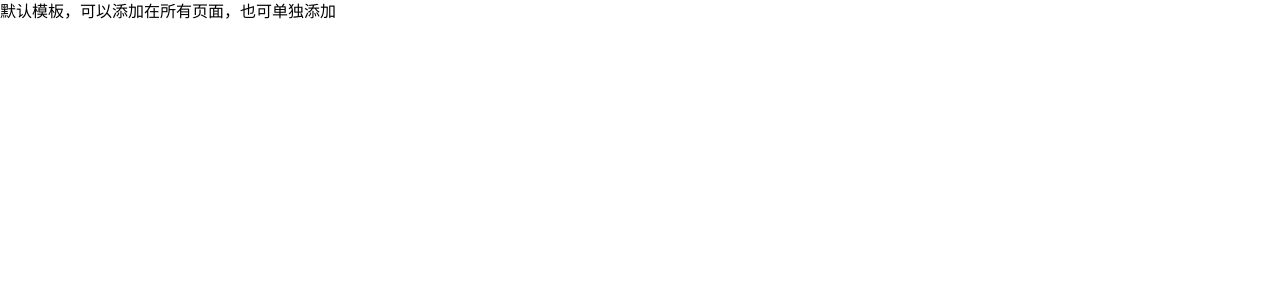
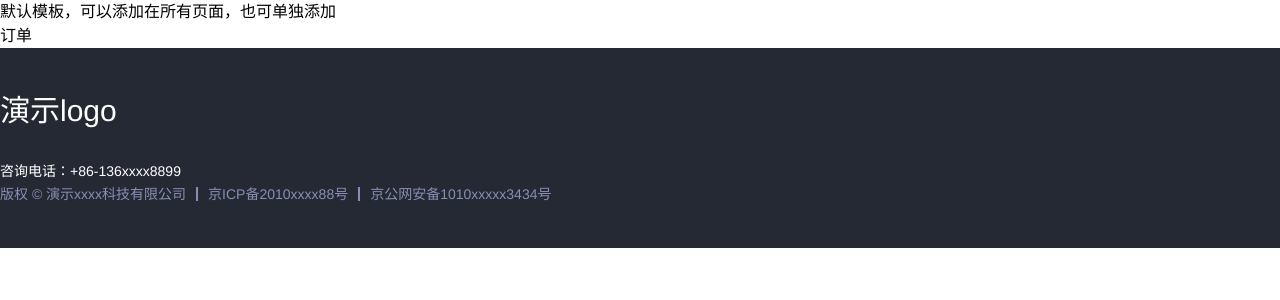
Before and after one commit to xbysir/nuxt3-demo, a Nuxt app: page /product/order in a window 1280 px wide. Shown: the top 300 px of the page. Built offline with nearby package versions, Linux system fonts and the light colour scheme.

Commit message:
feat: 配置ip访问，懒加载指令

```diff
--- a/nuxt.config.ts
+++ b/nuxt.config.ts
@@ -1,4 +1,6 @@
 // https://nuxt.com/docs/api/configuration/nuxt-config
+const address = require('address')
+const localhost = address.ip() || 'localhost'
 export default defineNuxtConfig({
   srcDir: 'src/',
   compatibilityDate: '2024-11-01',
@@ -17,5 +19,9 @@ export default defineNuxtConfig({
         }
       }
     }
+  },
+  devServer: {
+    host: localhost,
+    port: 8303
   }
 })
--- a/package.json
+++ b/package.json
@@ -15,6 +15,7 @@
     "@pinia/nuxt": "^0.7.0",
     "@vueuse/core": "^11.3.0",
     "@vueuse/nuxt": "^11.3.0",
+    "address": "2.0.1",
     "nuxt": "^3.14.1592",
     "nuxt-icons": "^3.2.1",
     "pinia": "^2.2.6",
@@ -24,7 +25,6 @@
   "devDependencies": {
     "@eslint/js": "^9.15.0",
     "@nuxtjs/tailwindcss": "^6.12.2",
-    "@types/tailwindcss": "^3.1.0",
     "eslint": "^9.15.0",
     "eslint-config-prettier": "^9.1.0",
     "eslint-plugin-prettier": "^5.2.1",
--- /dev/null
+++ b/src/components/Footer.vue
@@ -0,0 +1,32 @@
+<template>
+  <div class="footer-box h-[200px] bg-[#242933]">
+    <div class="box g-width-box flex justify-between pt-[40px]">
+      <div class="left text-[14px]">
+        <div class="icon mb-[40px] h-[32px] text-[30px] text-white">演示logo</div>
+        <div class="phone leading-[22px] text-white">咨询电话：+86-136xxxx8899</div>
+        <div class="btn-box flex items-center leading-[24px] text-[#878FB4]">
+          <span>版权 © 演示xxxx科技有限公司</span>
+          <i class="mx-[10px] h-[14px] w-[2px] bg-[#878FB4]"></i>
+          <a
+            href="https://beian.miit.gov.cn/"
+            target="_blank"
+            class="btn cursor-pointer text-[14px] text-[#878FB4] hover:text-white"
+            >京ICP备2010xxxx88号</a
+          >
+          <i class="mx-[10px] h-[14px] w-[2px] bg-[#878FB4]"></i>
+          <a
+            href="https://beian.mps.gov.cn/#/query/webSearch?code=1010xxxxx3434"
+            target="_blank"
+            class="btn sprite-btn flex items-center"
+          >
+            <!-- <img class="sprite mr-[5px] h-[17px] w-[16px]" src="assets/img/sprite.png" /> -->
+            <span>京公网安备1010xxxxx3434号</span>
+          </a>
+        </div>
+      </div>
+      <div class="right flex flex-col items-center">
+        <!-- Right content here -->
+      </div>
+    </div>
+  </div>
+</template>
--- a/src/layouts/default.vue
+++ b/src/layouts/default.vue
@@ -2,5 +2,7 @@
   <div>
     <h1>默认模板，可以添加在所有页面，也可单独添加</h1>
     <slot />
+    <Footer />
   </div>
 </template>
+<script setup></script>
--- a/src/pages/index.vue
+++ b/src/pages/index.vue
@@ -4,6 +4,10 @@
     <strong> 姓名：{{ userInfo.userName }} 性别：{{ userInfo.sex }} </strong>
     <!-- Before -->
     <button class="bg-sky-700 px-4 py-2 text-white hover:bg-sky-800 sm:px-8 sm:py-3">...</button>
+    <div>
+      这张图是 img
+      <img v-Mlazy:img="'https://gw.alipayobjects.com/zos/antfincdn/aPkFc8Sj7n/method-draw-image.svg'" />
+    </div>
   </div>
 </template>
 
--- /dev/null
+++ b/src/pages/product/order.vue
@@ -0,0 +1,8 @@
+<template>
+  <div>
+    <h1>订单</h1>
+  </div>
+</template>
+<script setup></script>
+
+<style lang="scss" scoped></style>
--- a/src/plugins/directives.js
+++ b/src/plugins/directives.js
@@ -1,11 +1,33 @@
+import { useIntersectionObserver } from '@vueuse/core'
+
 export default defineNuxtPlugin(nuxtApp => {
-  nuxtApp.vueApp.directive('focus', {
-    mounted(el) {
-      el.focus()
-    },
-    getSSRProps(binding, vnode) {
-      // you can provide SSR-specific props here
-      return {}
+  // 不再是 import Vue from 'vue'的写法了
+  nuxtApp.vueApp.directive('Mlazy', {
+    // 不用mounted，在mounted时用户权限集还是空的
+    mounted(el, { arg, value }) {
+      if (typeof value != 'string') {
+        return
+      } else if (arg == 'show') {
+        el.style.background = `url(${value}) no-repeat   center`
+        el.style.backgroundSize = `cover`
+        return
+      } else if (arg == 'imgShow') {
+        el.src = value
+        return
+      }
+
+      const { stop } = useIntersectionObserver(el, ([{ isIntersecting }]) => {
+        if (isIntersecting) {
+          if (arg == 'img') {
+            el.src = value
+          } else if (!arg) {
+            el.style.background = `url(${value}) no-repeat   center`
+            el.style.backgroundSize = `cover`
+          }
+          // 当组件卸载时，停止监听
+          stop()
+        }
+      })
     }
   })
 })
```
Also changed, not shown: 1 other file (tests, documents, lock files or other folders).
